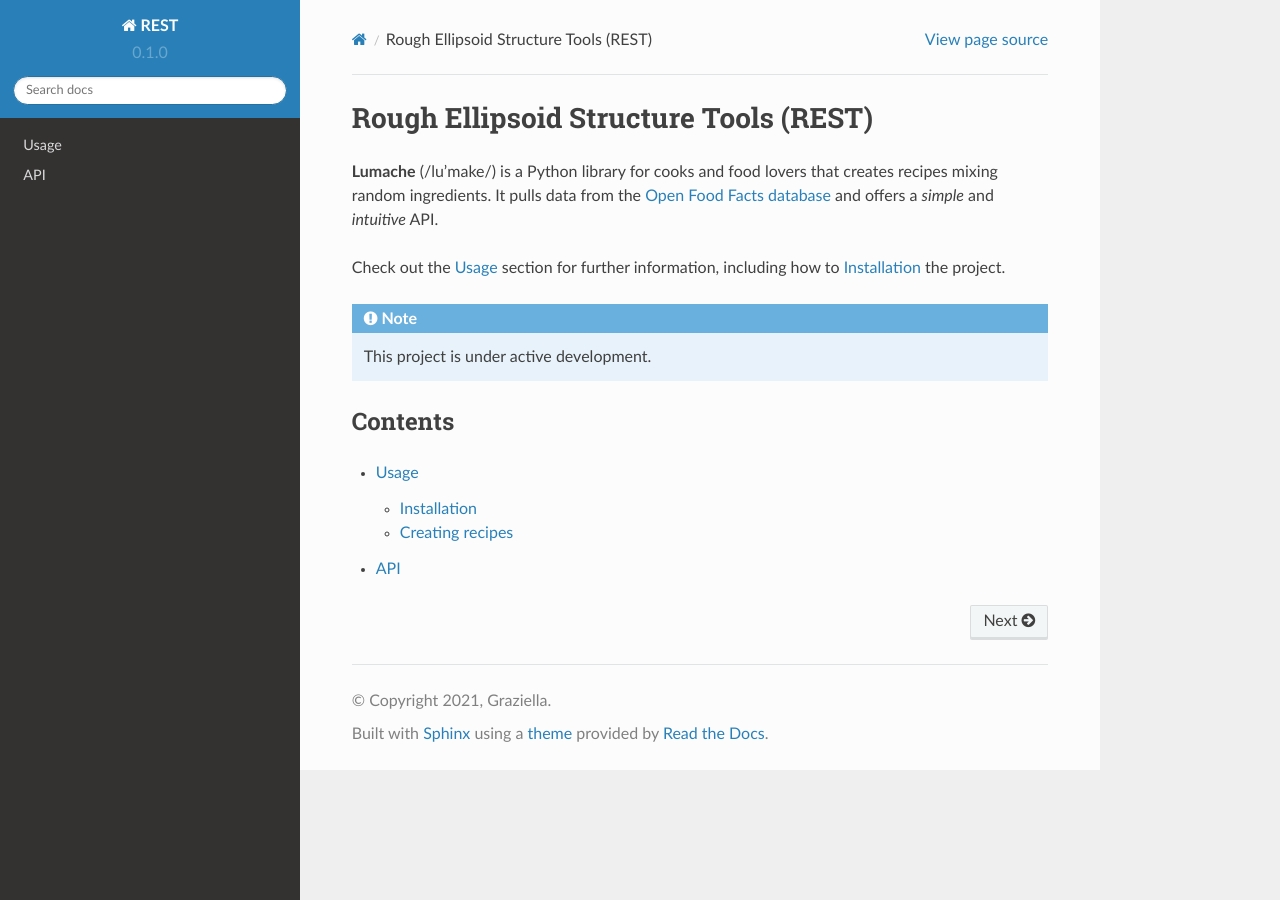
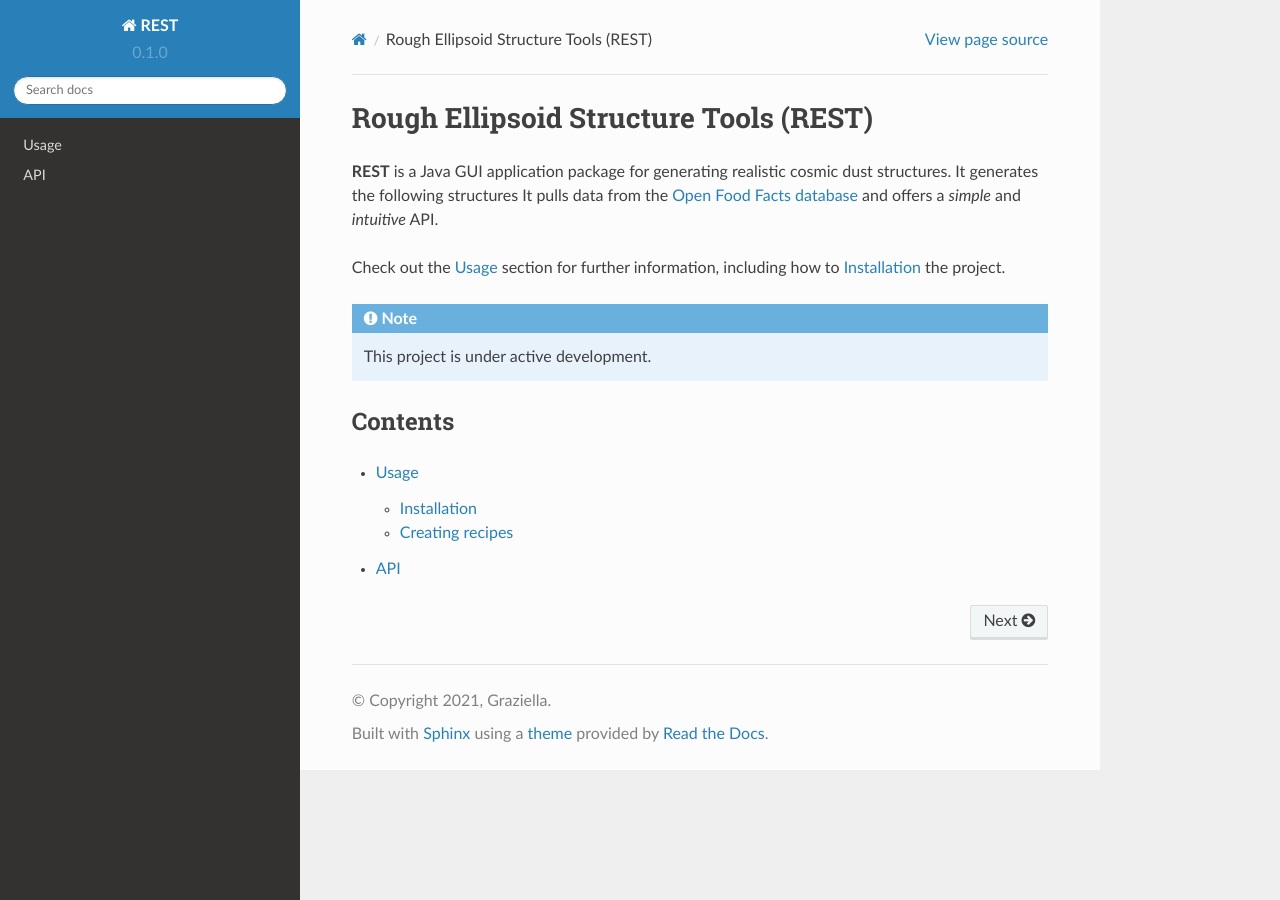
Before and after one commit to prithishh3/rtd-tutorial, a Sphinx documentation site: the page built from docs/source/index.rst, in a window 1280 px wide. Built offline with Sphinx 7.4.7 and the Read the Docs theme 2.0.0, drawn with Linux system fonts in a browser that asks for light colours.

Commit message:
Update index.rst

```diff
--- a/docs/source/index.rst
+++ b/docs/source/index.rst
@@ -1,8 +1,8 @@
 Rough Ellipsoid Structure Tools (REST)
 ===================================
 
-**Lumache** (/lu'make/) is a Python library for cooks and food lovers
-that creates recipes mixing random ingredients.
+**REST** is a Java GUI application package for generating realistic cosmic dust structures.
+It generates the following structures
 It pulls data from the `Open Food Facts database <https://world.openfoodfacts.org/>`_
 and offers a *simple* and *intuitive* API.
 
```
